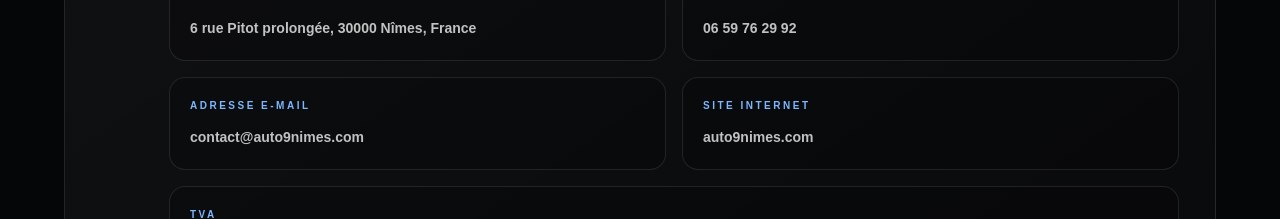
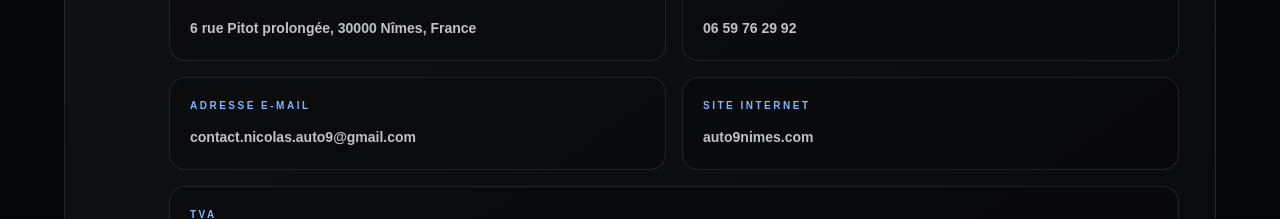
Before and after one commit to AUTO9NIMES/auto9-premium, a Next.js app: page /mentions-legales in a window 1280 px wide. Shown: the part 900-1119 px from the top of the page. Built offline with nearby package versions, Linux system fonts and the light colour scheme.

Commit message:
Correction des coordonnées de contact

```diff
--- a/app/mentions-legales/page.tsx
+++ b/app/mentions-legales/page.tsx
@@ -97,10 +97,10 @@ export default function MentionsLegalesPage() {
                   label="Adresse e-mail"
                   value={
                     <a
-                      href="mailto:contact@auto9nimes.com"
+                      href="mailto:contact.nicolas.auto9@gmail.com"
                       className="break-all transition hover:text-[#7DB7FF]"
                     >
-                      contact@auto9nimes.com
+                      contact.nicolas.auto9@gmail.com
                     </a>
                   }
                 />
```
